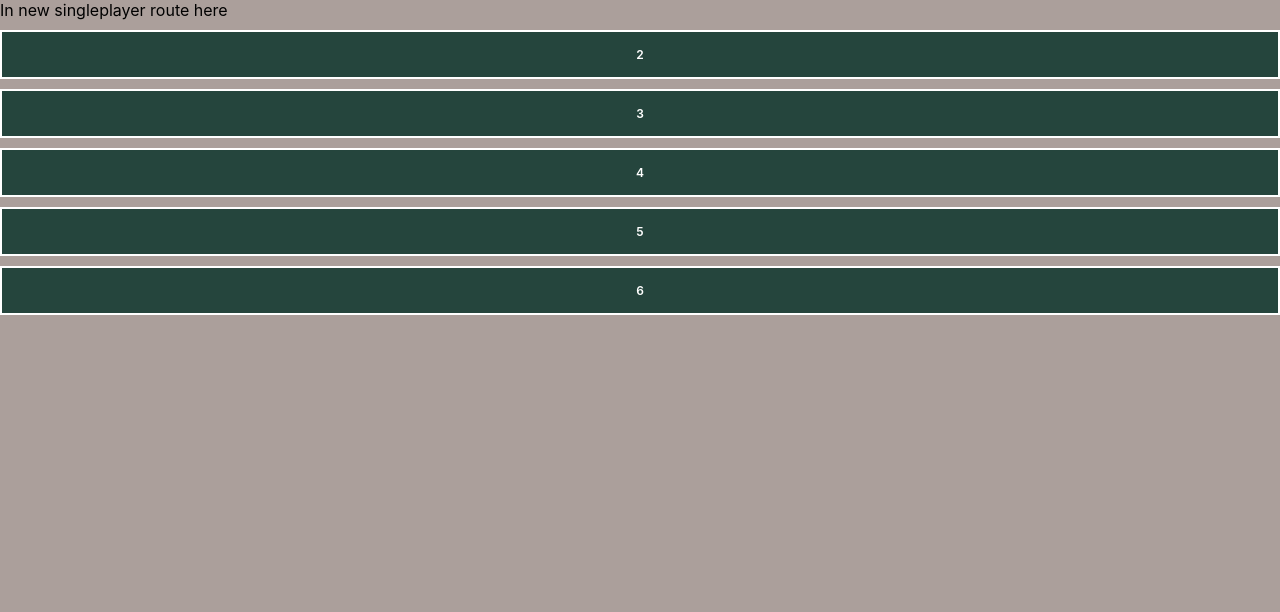
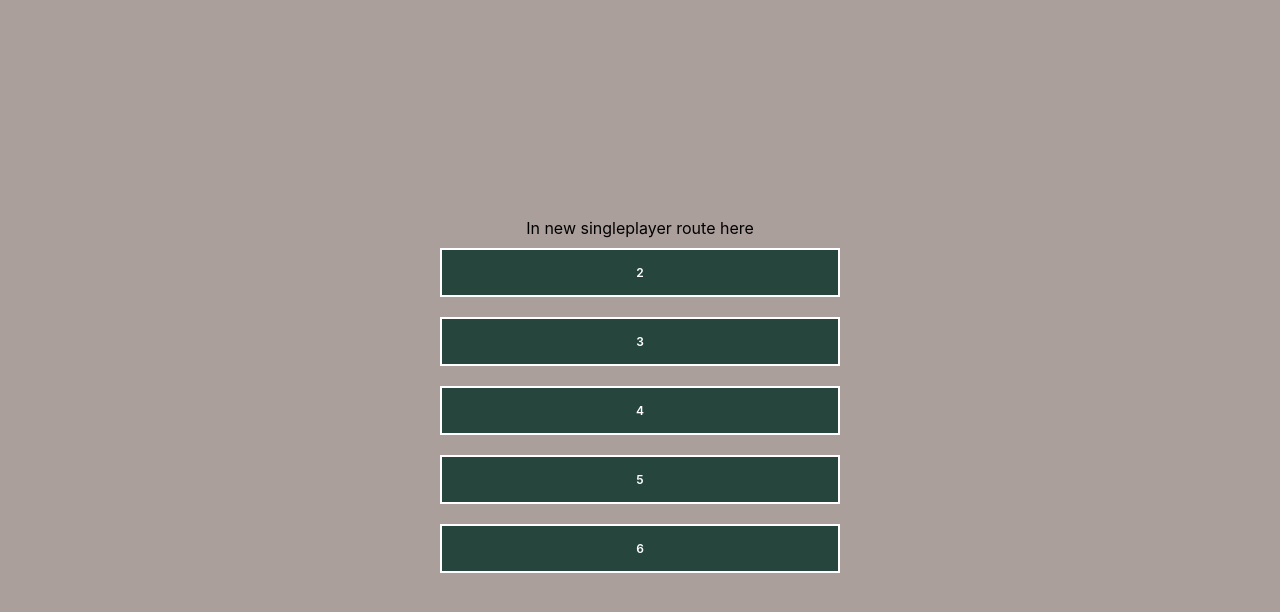
Before and after one commit to Nedomas/el-backo-frontend-steps, a React (Create React App) app: page /singleplayer/new in a window 1280 px wide. Shown: the top 612 px of the page. Built offline with nearby package versions, Linux system fonts and the light colour scheme.

Commit message:
2.1.3 - Create a centered menu container

```diff
--- a/src/components/Index.js
+++ b/src/components/Index.js
@@ -1,9 +1,9 @@
 import React from 'react'
+import MenuContainer from './MenuContainer'
 import Button from './Button'
-import { Link } from 'react-router-dom'
 
 export default () => (
-  <div>
+  <MenuContainer>
     <div>
       In Index route here
     </div>
@@ -11,5 +11,5 @@ export default () => (
     <Button to='/singleplayer/new'>
       Singleplayer
     </Button>
-  </div>
+  </MenuContainer>
 )
--- /dev/null
+++ b/src/components/MenuContainer/index.js
@@ -0,0 +1,8 @@
+import React from 'react'
+import styles from './index.module.css'
+
+export default ({ children }) => (
+  <div className={styles.container}>
+    {children}
+  </div>
+)
--- /dev/null
+++ b/src/components/MenuContainer/index.module.css
@@ -0,0 +1,10 @@
+.container {
+  display: flex;
+  flex-direction: column;
+  justify-content: center;
+  align-items: center;
+  text-align: center;
+  height: 100vh;
+  max-width: 400px;
+  margin: 0 auto;
+}
--- a/src/components/SingleplayerNew.js
+++ b/src/components/SingleplayerNew.js
@@ -1,9 +1,10 @@
 import React from 'react'
 import _ from 'lodash'
 import Button from './Button'
+import MenuContainer from './MenuContainer'
 
 export default () => (
-  <div>
+  <MenuContainer>
     <div>
       In new singleplayer route here
     </div>
@@ -13,5 +14,5 @@ export default () => (
         {n}
       </Button>
     ))}
-  </div>
+  </MenuContainer>
 )
--- a/src/components/SingleplayerPlayerNames.js
+++ b/src/components/SingleplayerPlayerNames.js
@@ -1,4 +1,5 @@
 import React from 'react'
+import MenuContainer from './MenuContainer'
 
 export default ({
   match: {
@@ -7,7 +8,7 @@ export default ({
     },
   },
 }) => (
-  <div>
+  <MenuContainer>
     This will eventually ask for {playersCount} player names to create a game
-  </div>
+  </MenuContainer>
 )
```
